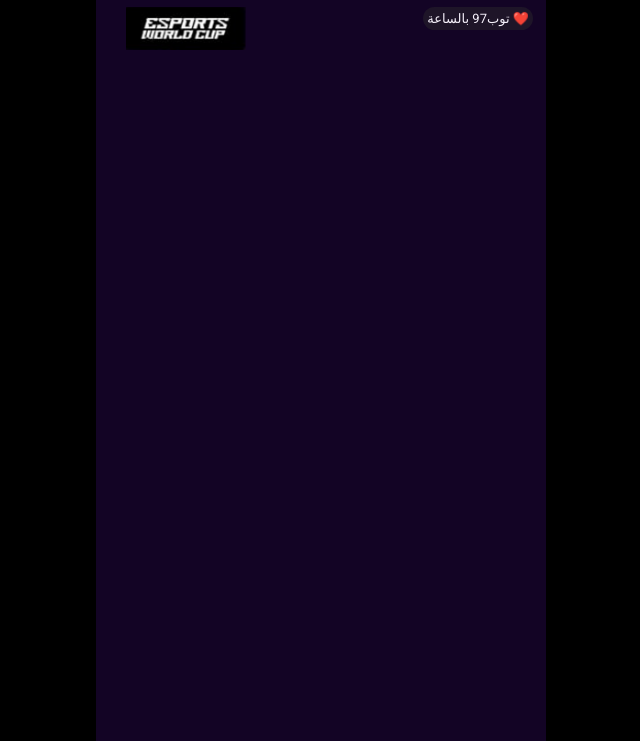
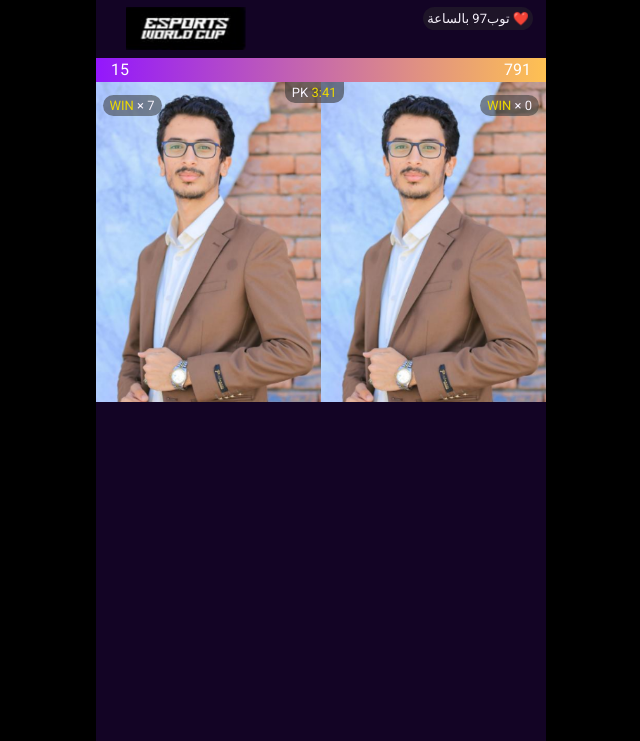
Before and after one commit to osama-zayed/test-tiktok, a plain HTML site: page index.html in a window 1280 px wide. Shown: the part 59-800 px from the top of the page, without its empty margins (319-959 px from the left). Drawn offline with nearby package versions, Linux system fonts and the light colour scheme.

Commit message:
first commit

```diff
--- a/index.html
+++ b/index.html
@@ -37,7 +37,21 @@
                 <img src="Screenshot 2024-08-16 213802.png" alt="" srcset="">
             </div>
         </div>
-
+        <section class="video-section">
+            <div class="score">
+                <span class="num1">791</span>
+                <span class="num2">15</span>
+            </div>
+            <div class="video">
+                <img src="Screenshot 2024-08-16 215558.png" alt="">
+                <img src="Screenshot 2024-08-16 215558.png" alt="">
+                <div class="time">PK <span> 3:41</span></div>
+                <div class="win">
+                    <span class="num"><span>WIN</span> × 0</span>
+                    <span class="num"><span>WIN</span> × 7</span>
+                </div>
+            </div>
+        </section>
 
 
 
--- a/style.css
+++ b/style.css
@@ -67,7 +67,7 @@ body {
 .user-profile {
   display: flex;
   align-items: center;
-  border-radius:40px;
+  border-radius: 40px;
   padding: 3px 0 3px 5px;
   background-color: #1e1528;
 
@@ -112,26 +112,99 @@ body {
   font-size: 12px;
   color: #ff4d4d;
 }
+
 .user-stats {
   color: white;
 }
 
-/* End header */
+.top {
+  display: flex;
+  justify-content: space-between;
+  margin: 0 13px 4px 30px;
+  align-items: start;
+}
 
-.top {
- display: flex;
- justify-content: space-between;
- margin: 0 13px 4px 30px;
- align-items: start;
-}
 .top .top-number {
-  border-radius:40px;
+  border-radius: 40px;
   padding: 4px;
   margin: 0;
   font-size: small;
   background-color: #1e1528;
   text-align: center;
 }
-.top img{
-  width:120px;
+
+.top img {
+  width: 120px;
 }
+
+/* End header */
+
+
+/* start video section */
+.video-section .score {
+  height: 20px;
+  background: linear-gradient(to right, #9317fd, #fec152, #ff7f11);
+  background-size: 200% 200%;
+  animation: colorShift 5s ease infinite;
+  color: #fff;
+  display: flex;
+  justify-content: space-between;
+  padding: 2px 15px;
+}
+
+@keyframes colorShift {
+  0% {
+    background-position: 0% 50%;
+  }
+
+  50% {
+    background-position: 100% 50%;
+  }
+
+  100% {
+    background-position: 0% 50%;
+  }
+}
+
+.video-section .video {
+  display: flex;
+  justify-content: space-between;
+  position: relative;
+}
+
+.video-section .video img {
+  width: 50%;
+  height: 320px;
+}
+.video-section .video .time {
+ position: absolute;
+ background-color: #33333392;
+ font-size: small;
+ padding: 3px 7px;
+ border-radius: 0 0 10px 10px;
+ top: 0;
+ right: 45%;
+}
+.video-section .video .time span{
+  color: #ecd902;
+}
+.video-section .video .win {
+ position: absolute;
+ font-size: small;
+ padding: 3px 7px;
+ top: 10px;
+ width: 97%;
+ display: flex;
+ justify-content: space-between;
+}
+.video-section .video .win .num{
+ background-color: #33333388;
+ font-size: small;
+ padding: 3px 7px;
+ border-radius: 40px;
+}
+.video-section .video .win .num span{
+color: #ecd902;
+}
+
+/* end video section */
```
Also changed, not shown: Screenshot 2024-08-16 215558.png (added).
